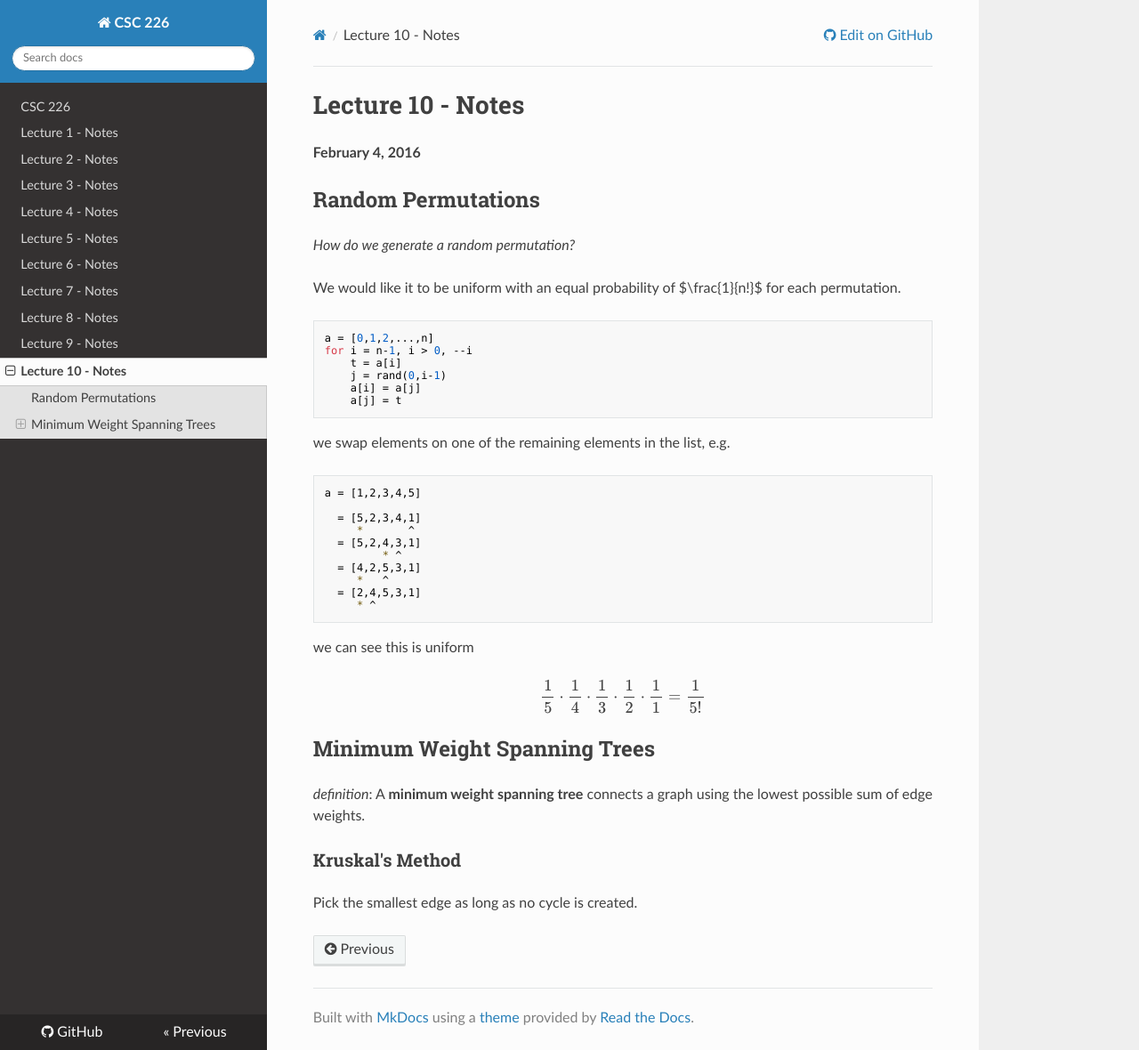
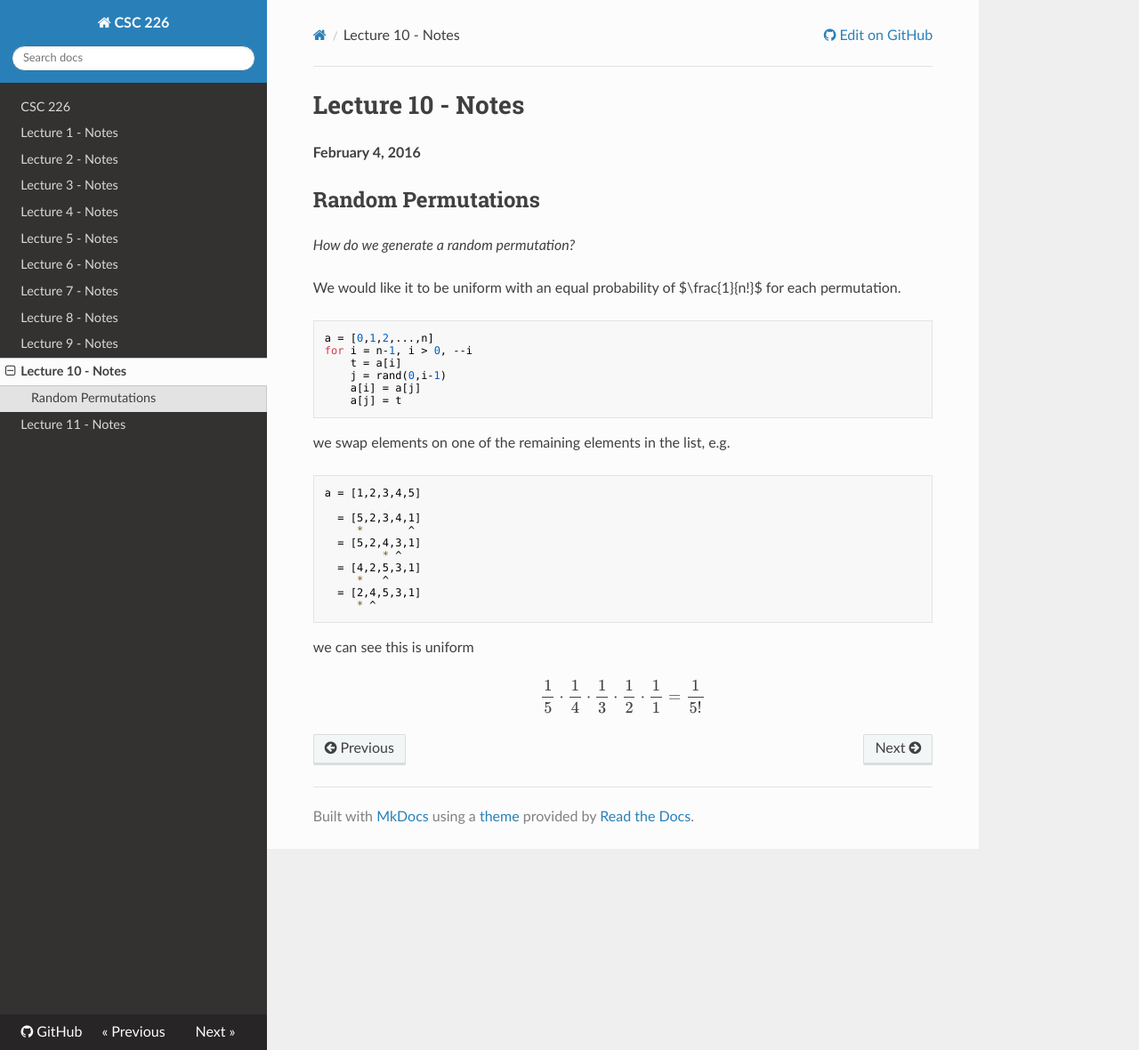
Before and after one commit to UVicNotes/CSC-226, an MkDocs documentation site: the page built from Notes/2016-02-04.md, in a window 1280 px wide and 1180 px high. Shown: the whole window at 89% size. Built offline with MkDocs 1.6.1, drawn with Linux system fonts in a browser that asks for light colours; nearby versions of some CDN libraries; formulas are drawn with MathJax 3.

Commit message:
Adding Notes

```diff
--- a/Notes/2016-02-04.md
+++ b/Notes/2016-02-04.md
@@ -38,11 +38,3 @@
 $$\begin{align}
     \frac{1}{5} \cdot \frac{1}{4} \cdot \frac{1}{3} \cdot \frac{1}{2} \cdot  \frac{1}{1} =  \frac{1}{5!}
 \end{align}$$
-
-## Minimum Weight Spanning Trees
-
-_definition_: A __minimum weight spanning tree__ connects a graph using the lowest possible sum of edge weights.
-
-### Kruskal's Method
-
-Pick the smallest edge as long as no cycle is created.
```
Also changed, not shown: Notes/2016-02-15.md (added, +38 -0 lines), Notes/img/MST-Cuts.svg (added).
